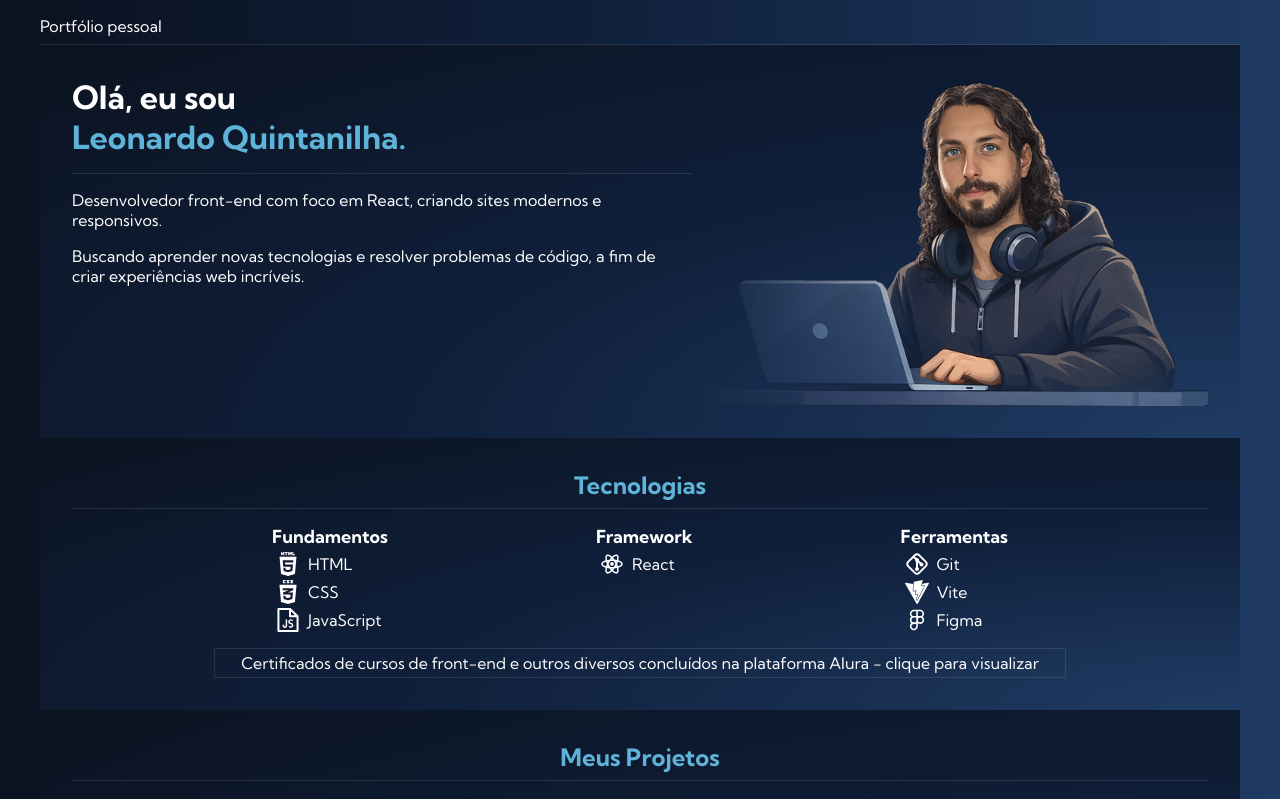
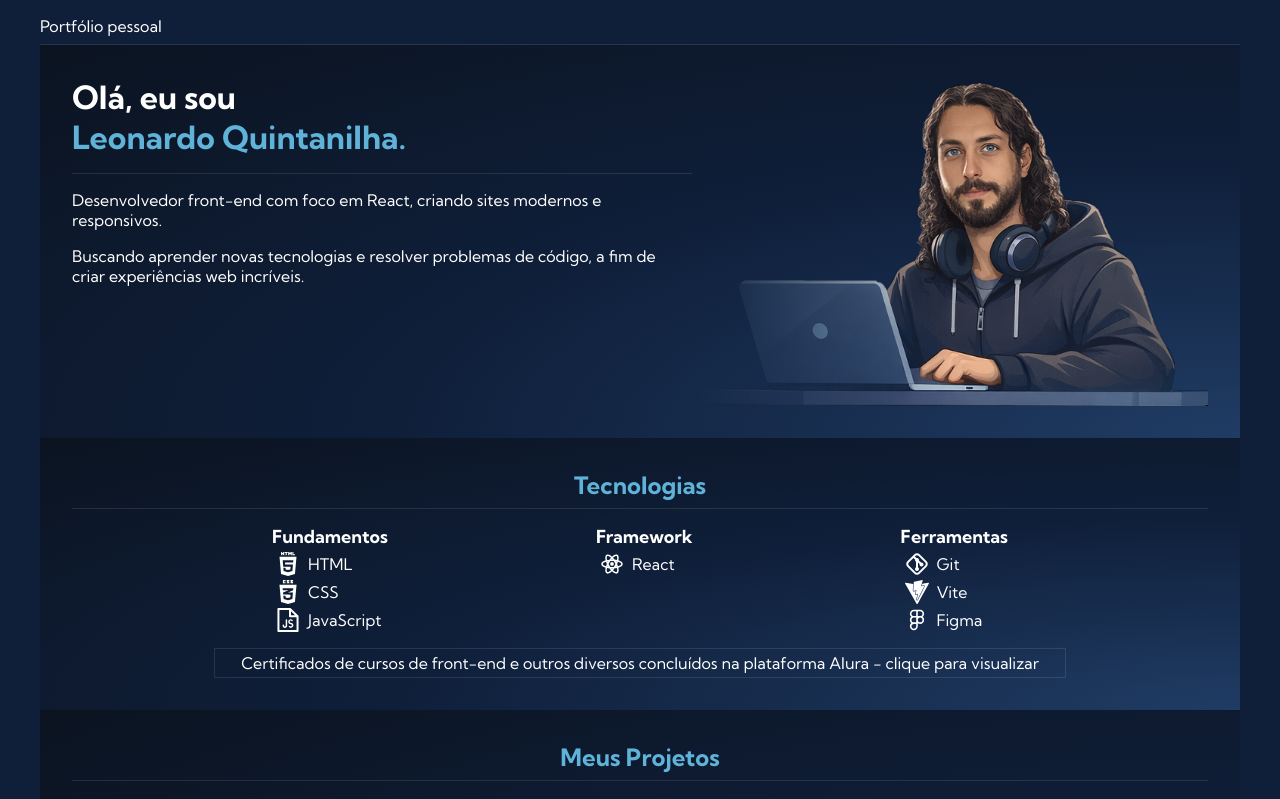
Before and after one commit to quintaleodev/portfolio, a React (Vite) app: page / in a window 1280 px wide. Shown: the top 799 px of the page. Built offline with nearby package versions, Linux system fonts and the light colour scheme.

Commit message:
Ajustes no index.css

```diff
--- a/src/index.css
+++ b/src/index.css
@@ -73,7 +73,7 @@ html, body {
 
 body {
 
-  background: var(--background-color);
+  background: var(--color-bg-main);
   font-family: var(--font-family-main);
   font-size: var(--font-size-base);
   font-weight: var(--font-weight-regular);
```
